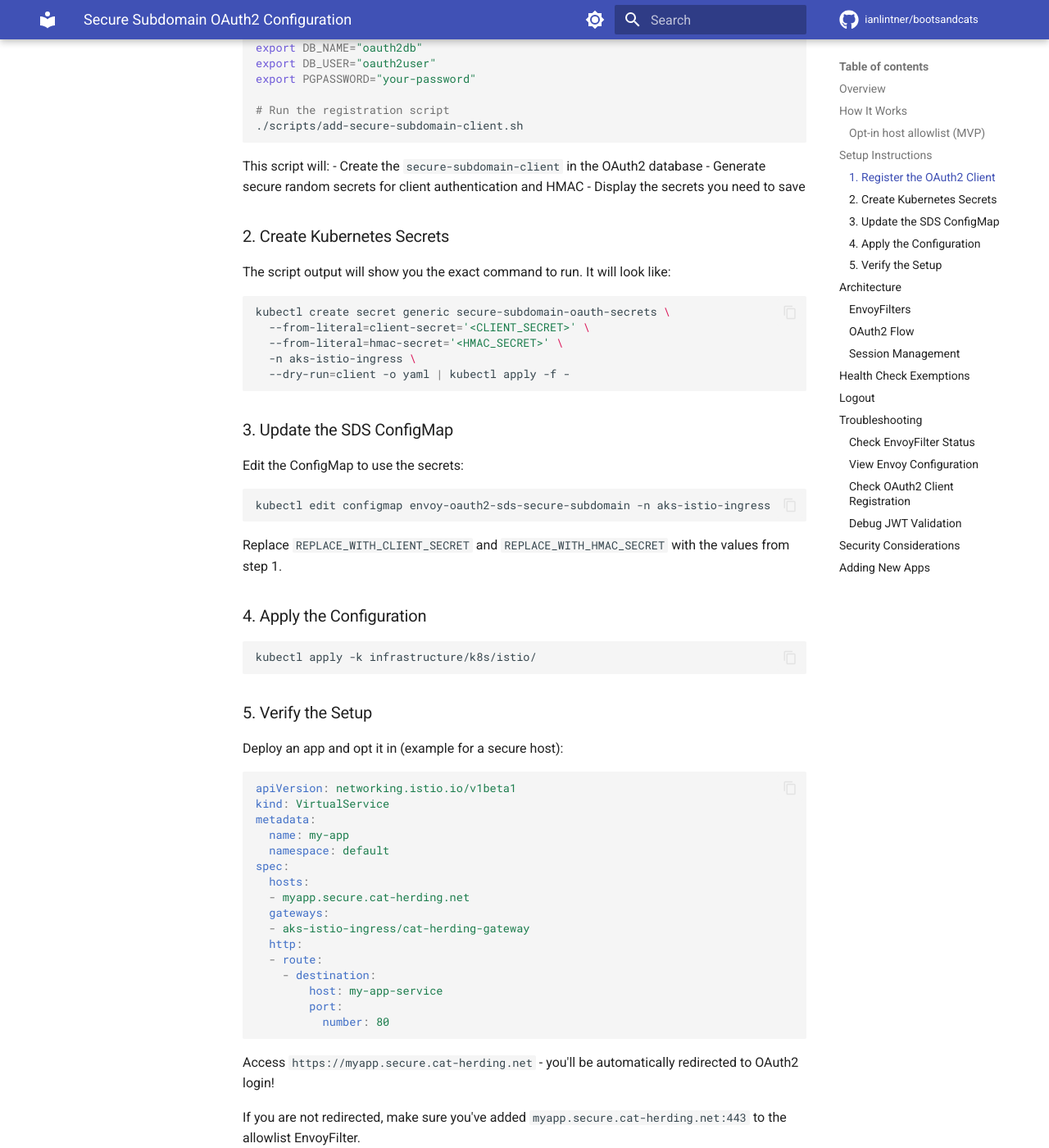
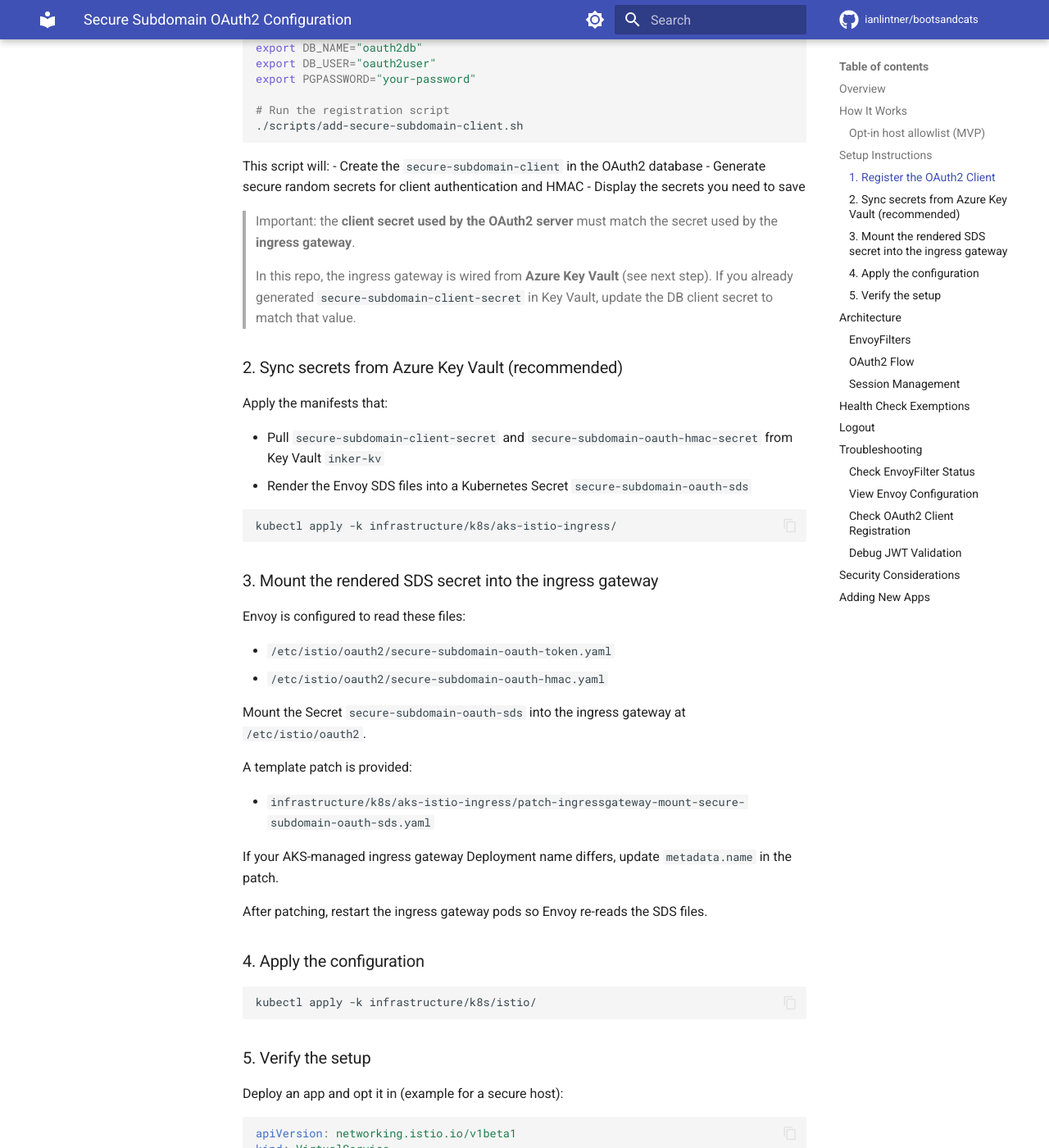
Before and after one commit to ianlintner/bootsandcats, an MkDocs documentation site: the page built from docs/SECURE_SUBDOMAIN_OAUTH2.md, in a window 1280 px wide and 1400 px high, scrolled down 1243 px. Shown: the whole window at 82% size. Built offline with MkDocs 1.6.1 and Material for MkDocs 9.7.7, drawn with Linux system fonts in a browser that asks for light colours; comment, search, counter and statistics services are not loaded; the version menu is left out.

Commit message:
feat: Integrate Azure Key Vault secrets for secure-subdomain OAuth2 in AKS Istio ingress

````diff
--- a/docs/SECURE_SUBDOMAIN_OAUTH2.md
+++ b/docs/SECURE_SUBDOMAIN_OAUTH2.md
@@ -49,35 +49,46 @@ This script will:
 - Generate secure random secrets for client authentication and HMAC
 - Display the secrets you need to save
 
-### 2. Create Kubernetes Secrets
+> Important: the **client secret used by the OAuth2 server** must match the secret used by the **ingress gateway**.
+>
+> In this repo, the ingress gateway is wired from **Azure Key Vault** (see next step). If you already generated
+> `secure-subdomain-client-secret` in Key Vault, update the DB client secret to match that value.
 
-The script output will show you the exact command to run. It will look like:
+### 2. Sync secrets from Azure Key Vault (recommended)
+
+Apply the manifests that:
+
+- Pull `secure-subdomain-client-secret` and `secure-subdomain-oauth-hmac-secret` from Key Vault `inker-kv`
+- Render the Envoy SDS files into a Kubernetes Secret `secure-subdomain-oauth-sds`
 
 ```bash
-kubectl create secret generic secure-subdomain-oauth-secrets \
-  --from-literal=client-secret='<CLIENT_SECRET>' \
-  --from-literal=hmac-secret='<HMAC_SECRET>' \
-  -n aks-istio-ingress \
-  --dry-run=client -o yaml | kubectl apply -f -
+kubectl apply -k infrastructure/k8s/aks-istio-ingress/
 ```
 
-### 3. Update the SDS ConfigMap
+### 3. Mount the rendered SDS secret into the ingress gateway
 
-Edit the ConfigMap to use the secrets:
+Envoy is configured to read these files:
 
-```bash
-kubectl edit configmap envoy-oauth2-sds-secure-subdomain -n aks-istio-ingress
-```
+- `/etc/istio/oauth2/secure-subdomain-oauth-token.yaml`
+- `/etc/istio/oauth2/secure-subdomain-oauth-hmac.yaml`
 
-Replace `REPLACE_WITH_CLIENT_SECRET` and `REPLACE_WITH_HMAC_SECRET` with the values from step 1.
+Mount the Secret `secure-subdomain-oauth-sds` into the ingress gateway at `/etc/istio/oauth2`.
 
-### 4. Apply the Configuration
+A template patch is provided:
+
+- `infrastructure/k8s/aks-istio-ingress/patch-ingressgateway-mount-secure-subdomain-oauth-sds.yaml`
+
+If your AKS-managed ingress gateway Deployment name differs, update `metadata.name` in the patch.
+
+After patching, restart the ingress gateway pods so Envoy re-reads the SDS files.
+
+### 4. Apply the configuration
 
 ```bash
 kubectl apply -k infrastructure/k8s/istio/
 ```
 
-### 5. Verify the Setup
+### 5. Verify the setup
 
 Deploy an app and opt it in (example for a secure host):
 
````
Also changed, not shown: infrastructure/k8s/aks-istio-ingress/README.md (added, +32 -0 lines), 4 other files.
